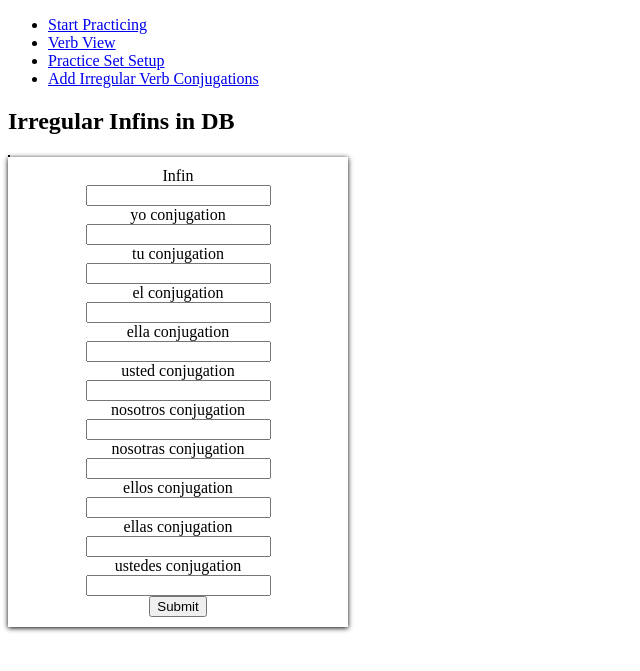
After one commit to thomasalfano/flask-spanish-app, a Flask app: page /add-irregular in a window 1280 px wide. The commit adds this page. Shown: the top 671 px of the page, without its empty margins (0-640 px from the left). Run offline with Flask 2, Linux system fonts and the light colour scheme; data that the repository does not hold is empty.

Commit message:
many updates

```diff
--- a/app.py
+++ b/app.py
@@ -1,8 +1,10 @@
 from flask import Flask, render_template, redirect, url_for, request, session, flash
+from wtforms.form import BaseForm
+from wtforms import SelectField
 import random
-from db_setup import db, Verb, SetVerbs, SetTenses, Form, Subject, Practice_Set, Tense
+from db_setup import db, Verb, SetVerbs, SetTenses, Form, Subject, Practice_Set, Tense, IrregularConjugation
 from conjugate import conjugate_ar, conjugate_ir, conjugate_er, parse_text
-from forms import InfinitiveForm, CreateSetForm
+from forms import InfinitiveForm, CreateSetForm, ConfirmForm, IrregularForm
 
 app = Flask(__name__)
 app.config['SECRET_KEY'] = 'C2HWGVoMGfNTBsrYQg8EcMrdTimZfAb'
@@ -17,8 +19,8 @@ def index():
     return render_template('index.html')
 
 
-# verb view function that shows a list of all infinitives
-# add infinitive to list upon form completion
+# verb view function that shows all infinitives in the db, grouped into their respective categories
+# add infinitive to list upon successful form completion
 @app.route('/verb-view', methods=['POST', 'GET'])
 def verb_view():
     form = InfinitiveForm()
@@ -53,17 +55,21 @@ def verb_view():
         # commit all the new additions to the db
         db.session.commit()
         infinitives_list = Verb.query.all()
-        return render_template('verb_view.html', infinitives_list=infinitives_list, form=form)
+        return render_template('verb_view.html', infinitives_list=infinitives_list, form=form, verb_forms=verb_forms)
     else:
-        return render_template('verb_view.html', infinitives_list=infinitives_list, form=form)
+        return render_template('verb_view.html', infinitives_list=infinitives_list, form=form, verb_forms=verb_forms)
 
 
 # setup route for creating 'practice sets'
 @app.route('/setup', methods=['GET', 'POST'])
 def setup():
+    # variables to be used in html templates
     form = CreateSetForm()
+    unknown_inf_form = None
     tense_choices = Tense.query.all()
     form.tenses.choices = [str(i) for i in tense_choices]
+    unknown_infinitives = []
+    session['exists'] = True
 
     # query the ar verbs for form checkbox
     ar_verbs = Form.query.filter_by(form='ar verbs').first()
@@ -84,7 +90,7 @@ def setup():
         form.tenses.data = ''
         form.infinitives.data = ''
 
-        # add new practice set title to db if not found in query
+        # add new practice set title to practice_set table if not found in query
         existing_set = Practice_Set.query.filter_by(label=form.title.data).first()
         if not existing_set:
             new_set = Practice_Set(label=set_title)
@@ -94,6 +100,7 @@ def setup():
             # query the addition that was just made
             query_set = db.session.query(Practice_Set).filter_by(label=set_title).first()
 
+            # checks for form input from the custom infinitives box
             if infinitives:
                 # for infinitives selected in form, add to set_verbs
                 # EX:
@@ -104,8 +111,15 @@ def setup():
                     # query the infinitive
                     query_infin = Verb.query.filter_by(infinitive=infin).first()
 
-                    set_infin = SetVerbs(verb=query_infin, practice_set=query_set)
-                    db.session.add(set_infin)
+                    # if the query returns an infinitive, add it to the set table with corresponding set id
+                    if query_infin:
+                        set_infin = SetVerbs(verb=query_infin, practice_set=query_set)
+                        db.session.add(set_infin)
+
+                    # if the query returns none, return pop-up window to add the infinitive(s) to the db
+                    if not query_infin:
+                        unknown_infinitives.append(infin)
+                        session['exists'] = False
 
                 # repeat above step for tenses
                 for i in tenses:
@@ -133,11 +147,33 @@ def setup():
                         set_tense = SetTenses(tense=query_tense, practice_set=query_set)
                         db.session.add(set_tense)
                 db.session.commit()
-                return redirect(url_for('practice_select'))
+            dropdown_dict = {}
+            forms = Form.query.all()
+            for inf in unknown_infinitives:
+                dropdown_dict[inf] = SelectField(forms)
+            unknown_inf_form = BaseForm(dropdown_dict)
+        return render_template('setup.html', exists=session.get('exists'),
+                               unknown_infinitives=unknown_infinitives,
+                               forms=Form.query.all(),
+                               form=CreateSetForm(),
+                               unknown_inf_form=unknown_inf_form)
 
-            return redirect(url_for('practice_select'))
+    if request.method == 'POST':
+
+        print(confirm_form.form.data)
+
+        return render_template('setup.html', exists=session.get('exists'),
+                               unknown_infinitives=unknown_infinitives,
+                               forms=Form.query.all(),
+                               form=CreateSetForm(),
+                               confirm_form=confirm_form)
+
+        # TODO: program db adding of unknown infins from infin form data
+
     else:
-        return render_template('setup.html', form=form)
+        return render_template('setup.html', form=form, exists=session.get('exists'),
+                               unknown_infinitives=unknown_infinitives,
+                               forms=Form.query.all())
 
 
 # route for selecting which 'practice set' to be used
@@ -188,23 +224,74 @@ def practice(active_set):
         session['tense'] = rand_tense.tense.tense
         infinitive = session.get('infinitive')
         subj = session.get('subj')
+        irr_form = Form.query.filter_by(form='irregular').first()
         tense = session.get('tense')
 
-        # conjugate verb depending on infinitive ending
-        if session.get('infinitive').endswith('ar'):
-            session['correct_answer'] = conjugate_ar(infinitive, subj)
-        if session.get('infinitive').endswith('er'):
-            session['correct_answer'] = conjugate_er(infinitive, subj)
-        if session.get('infinitive').endswith('ir'):
-            session['correct_answer'] = conjugate_ir(infinitive, subj)
+        # conjugate verb through function if function not irregular
+        if rand_infin.verb.form_id != irr_form.id:
+            if session.get('infinitive').endswith('ar'):
+                session['correct_answer'] = conjugate_ar(infinitive, subj)
+            if session.get('infinitive').endswith('er'):
+                session['correct_answer'] = conjugate_er(infinitive, subj)
+            if session.get('infinitive').endswith('ir'):
+                session['correct_answer'] = conjugate_ir(infinitive, subj)
 
-    return render_template('practice_view.html', title=active_set,
-                           correct_answer=session.get('correct_answer'),
-                           infinitive=session.get('infinitive'),
-                           subject=subj,
-                           tense=tense,
-                           correct=session.get('correct'),
-                           incorrect=session.get('incorrect'))
+        # use db lookup for conjugation
+        else:
+
+            query_irr = IrregularConjugation.query.filter_by(infin_id=rand_infin.verb.id).first()
+            if session.get('subj') == 'yo':
+                session['correct_answer'] = query_irr.yo
+            elif session.get('subj') == 'tu':
+                session['correct_answer'] = query_irr.tu
+            elif session.get('subj') == 'el':
+                session['correct_answer'] = query_irr.el
+            elif session.get('subj') == 'ella':
+                session['correct_answer'] = query_irr.ella
+            elif session.get('subj') == 'usted':
+                session['correct_answer'] = query_irr.usted
+            elif session.get('subj') == 'nosotros':
+                session['correct_answer'] = query_irr.nosotros
+            elif session.get('subj') == 'nosotras':
+                session['correct_answer'] = query_irr.nosotras
+            elif session.get('subj') == 'ellos':
+                session['correct_answer'] = query_irr.ellos
+            elif session.get('subj') == 'ellas':
+                session['correct_answer'] = query_irr.ellas
+            elif session.get('subj') == 'ustedes':
+                session['correct_answer'] = query_irr.ustedes
+
+        return render_template('practice_view.html', title=active_set,
+                               correct_answer=session.get('correct_answer'),
+                               infinitive=session.get('infinitive'),
+                               subject=subj,
+                               tense=tense,
+                               correct=session.get('correct'),
+                               incorrect=session.get('incorrect'))
+
+
+# page for adding irregular, non pattern-following verbs
+@app.route('/add-irregular', methods=['GET', 'POST'])
+def add_irregular():
+    form = IrregularForm()
+    ir_form_id = Form.query.filter_by(form='irregular').first()
+    infins = Verb.query.filter_by(form=ir_form_id).all()
+
+    if form.validate_on_submit():
+        infin = Verb.query.filter_by(infinitive=form.ir_infin.data).first()
+
+        new_conjugation = IrregularConjugation(infin_id=infin.id, yo=form.yo_form.data, tu=form.tu_form.data,
+                                               el=form.el_form.data, ella=form.ella_form.data,
+                                               usted=form.usted_form.data,
+                                               nosotros=form.nosotros_form.data,
+                                               nosotras=form.nosotras_form.data,
+                                               ellos=form.ellos_form.data,
+                                               ellas=form.ellas_form.data, ustedes=form.ustedes_form.data
+                                               )
+        db.session.add(new_conjugation)
+        db.session.commit()
+        return redirect(url_for('add_irregular'))
+    return render_template('add_irregular.html', form=form, infins=infins)
 
 
 if __name__ == '__main__':
--- a/forms.py
+++ b/forms.py
@@ -13,8 +13,26 @@ class InfinitiveForm(FlaskForm):
     form = SelectField('Form', choices=[], validators=[InputRequired()])
 
 
+class ConfirmForm(FlaskForm):
+    form = SelectField('Form', choices=[], validators=[InputRequired()])
+
+
 class CreateSetForm(FlaskForm):
     title = StringField('Title', validators=[DataRequired()])
     tenses = MultiCheckBox('Tenses', choices=[])
     verb_type = MultiCheckBox('Type', choices=[])
     infinitives = TextAreaField('Infinitives')
+
+
+class IrregularForm(FlaskForm):
+    ir_infin = StringField('Infin', validators=[DataRequired()])
+    yo_form = StringField('yo conjugation', validators=[DataRequired()])
+    tu_form = StringField('tu conjugation', validators=[DataRequired()])
+    el_form = StringField('el conjugation', validators=[DataRequired()])
+    ella_form = StringField('ella conjugation', validators=[DataRequired()])
+    usted_form = StringField('usted conjugation', validators=[DataRequired()])
+    nosotros_form = StringField('nosotros conjugation', validators=[DataRequired()])
+    nosotras_form = StringField('nosotras conjugation', validators=[DataRequired()])
+    ellos_form = StringField('ellos conjugation', validators=[DataRequired()])
+    ellas_form = StringField('ellas conjugation', validators=[DataRequired()])
+    ustedes_form = StringField('ustedes conjugation', validators=[DataRequired()])
--- a/insert.py
+++ b/insert.py
@@ -5,7 +5,7 @@ from db_setup import Tense, Form, Subject
 def pop_db():
     tenses = ['past', 'present', 'future']
     forms = ['ar verbs', 'er verbs', 'ir verbs', 'o to ue', 'e to i', 'e to ie', 'irregular']
-    subjects = ['yo', 'tu', 'el/ella/usted', 'nosotros', 'vosotros', 'ellos/ellas/ustedes']
+    subjects = ['yo', 'tu', 'el', 'ella', 'usted', 'nosotros', 'vosotros', 'ellos', 'ellas', 'ustedes']
     for i in tenses:
         db.session.add(Tense(tense=i))
         db.session.commit()
--- a/static/styles.css
+++ b/static/styles.css
@@ -65,3 +65,27 @@ a.correct {
     border-radius: 10px;
     text-decoration: none;
 }
+
+th {
+    padding: 7px;
+    font-size: 16px;
+    border-bottom: 3px solid black;
+}
+
+table {
+    border: 1px solid black;
+    padding: 0;
+    background-color: lightgrey;
+    margin: 0;
+}
+
+table tr td {
+    margin: 0;
+    padding: 10px;
+}
+
+.setup-tables {
+    margin: 50px;
+    display: grid;
+    grid-auto-flow: column;
+}
--- /dev/null
+++ b/templates/add_irregular.html
@@ -0,0 +1,46 @@
+{% extends 'base.html' %}
+
+{% block title %}
+    Add an Irregular
+{% endblock %}
+
+{% block content %}
+    <h2>Irregular Infins in DB</h2>
+    <table>
+    {% for infin in infins %}
+        <tr>
+            <td>{{ infin.infinitive }}</td>
+            <td>{{ infin.form }}</td>
+
+        </tr>
+    {% endfor %}
+    </table>
+
+
+    <form action="" method="POST">
+        {{ form.csrf_token }}
+
+        {{ form.ir_infin.label }}{{ form.ir_infin }}
+        {% if form.ir_infin.errors %}
+            <ul>
+                {% for error in form.ir_infin.errors %}
+                    <li>{{ error }}</li>
+                {% endfor %}
+            </ul>
+        {% endif %}
+        {{ form.yo_form.label }}{{ form.yo_form }}
+        {{ form.tu_form.label }}{{ form.tu_form }}
+        {{ form.el_form.label }}{{ form.el_form }}
+        {{ form.ella_form.label }}{{ form.ella_form }}
+        {{ form.usted_form.label }}{{ form.usted_form }}
+        {{ form.nosotros_form.label }}{{ form.nosotros_form }}
+        {{ form.nosotras_form.label }}{{ form.nosotras_form }}
+        {{ form.ellos_form.label }}{{ form.ellos_form }}
+        {{ form.ellas_form.label }}{{ form.ellas_form }}
+        {{ form.ustedes_form.label }}{{ form.ustedes_form }}
+        <input type="submit">
+        {% if form.errors %}
+            {{ error }}
+        {% endif %}
+    </form>
+{% endblock %}
--- a/templates/base.html
+++ b/templates/base.html
@@ -5,15 +5,20 @@
     <title>{% block title %}Conjugation Practice{% endblock %}</title>
     <link rel="stylesheet" href="../static/styles.css">
 </head>
-<body>
-    {% block content %}
-        <nav>
+{% block nav %}
+    <nav>
         <ul>
             <li><a href="{{ url_for('practice_select') }}">Start Practicing</a></li>
             <li><a href="{{ url_for('verb_view') }}">Verb View</a></li>
             <li><a href="{{ url_for('setup') }}">Practice Set Setup</a></li>
+            <li><a href="{{ url_for('add_irregular') }}">Add Irregular Verb Conjugations</a></li>
+
         </ul>
-        </nav>
-    {% endblock %}
+    </nav>
+{% endblock %}
+<body>
+{% block content %}
+
+{% endblock %}
 </body>
 </html>
--- a/templates/practice_select.html
+++ b/templates/practice_select.html
@@ -1,6 +1,12 @@
+{% extends "base.html" %}
+{% block title %}
+Practice Select
+{% endblock %}
+{% block content %}
 <h1>Select a practice set:</h1>
 <ul>
 {% for set in practice_sets %}
     <li><a href="{{ url_for('practice', active_set = set) }}">{{ set.label }}</a></li>
 {% endfor %}
 </ul>
+{% endblock %}
--- a/templates/practice_view.html
+++ b/templates/practice_view.html
@@ -11,7 +11,6 @@
 
     <form action="" method="post" class="practice">
         <label for="answer">Your Answer:<input type="text" name="answer"></label>
-        <input type="submit">
     </form>
 
     <h2>{{ correct_answer }}</h2>
```
Also changed, not shown: conjugate.py (+6 -6 lines), db_setup.py (+17 -10 lines), static/ar_verbs.txt (deleted, +0 -25 lines), templates/setup.html (+25 -4 lines), templates/verb_view.html (+13 -8 lines).
